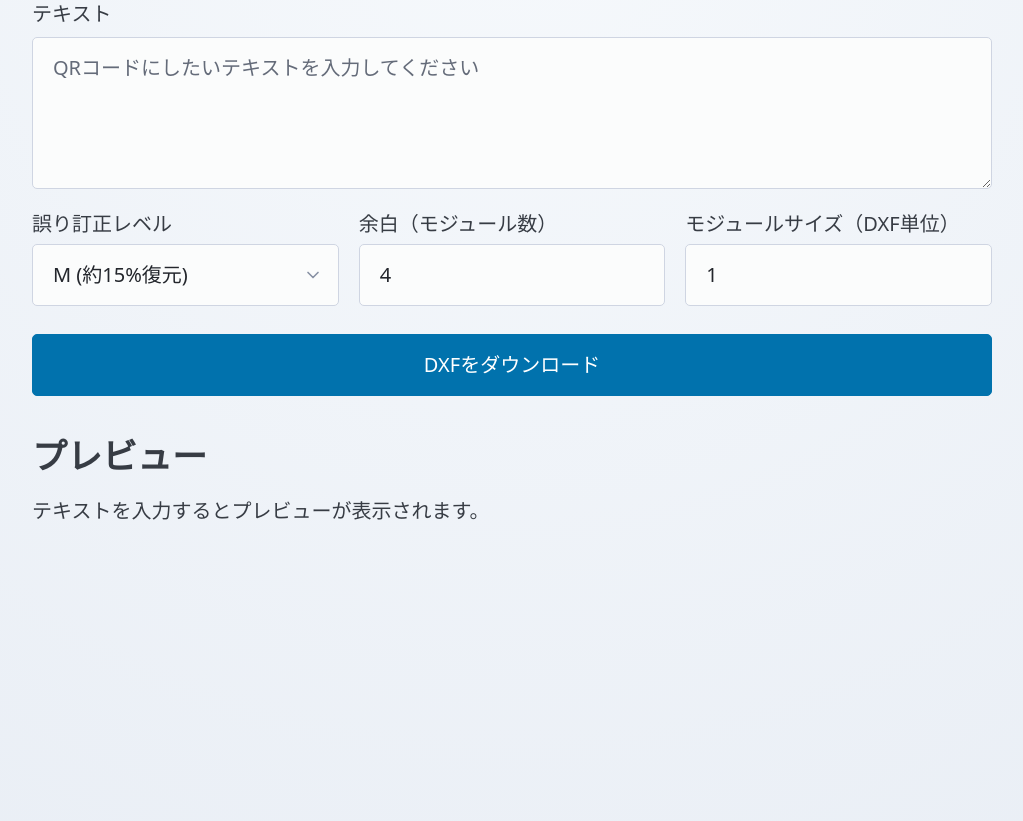
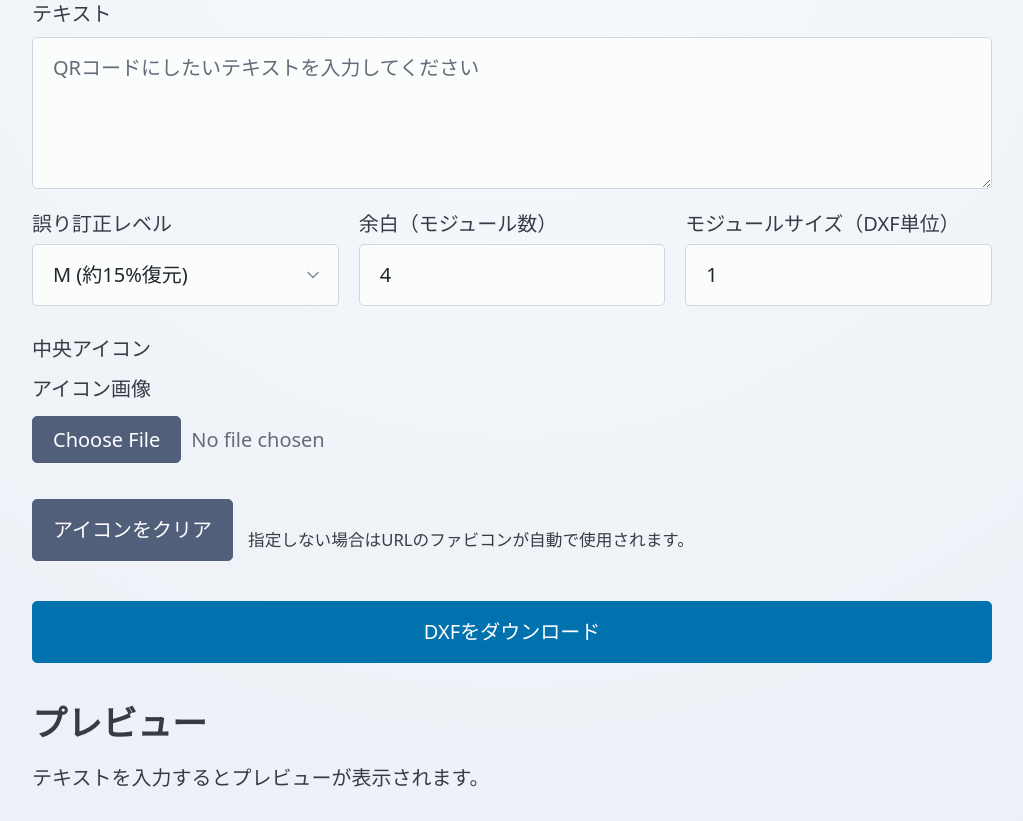
Before and after one commit to apricoze/qr_dxf, a Flask app: page / in a window 1280 px wide. Shown: the part 136-957 px from the top of the page, without its empty margins (128-1151 px from the left). Before the commit the page ends 656 px from the top, so only its background shows below. Run offline with Flask 3, Linux system fonts and the light colour scheme; some libraries are stand-ins or nearby versions.

Commit message:
Add optional center icon overlay to QR preview

```diff
--- a/app.py
+++ b/app.py
@@ -1,12 +1,18 @@
 from __future__ import annotations
 
+import base64
+import binascii
 import io
 from dataclasses import dataclass
 from enum import Enum
-from typing import Dict, Tuple
+from typing import Dict, Optional, Tuple
+from urllib.error import HTTPError, URLError
+from urllib.parse import urlparse
+from urllib.request import Request, urlopen
 
 import ezdxf
 from flask import Flask, jsonify, render_template, request, send_file
+from PIL import Image
 import qrcode
 from qrcode.constants import ERROR_CORRECT_H, ERROR_CORRECT_L, ERROR_CORRECT_M, ERROR_CORRECT_Q
 
@@ -106,6 +112,67 @@ def matrix_to_dxf(matrix: Tuple[Tuple[bool, ...], ...], module_size: float) -> i
     return buffer
 
 
+def decode_data_url(data_url: str) -> Optional[bytes]:
+    if not data_url:
+        return None
+
+    if not data_url.startswith("data:"):
+        return None
+
+    try:
+        header, encoded = data_url.split(",", 1)
+    except ValueError:
+        return None
+
+    if "base64" not in header:
+        return None
+
+    try:
+        return base64.b64decode(encoded, validate=True)
+    except (binascii.Error, ValueError):
+        return None
+
+
+def fetch_favicon(url: str) -> Optional[bytes]:
+    parsed = urlparse(url)
+    if parsed.scheme not in {"http", "https"} or not parsed.netloc:
+        return None
+
+    favicon_url = f"{parsed.scheme}://{parsed.netloc}/favicon.ico"
+    request = Request(favicon_url, headers={"User-Agent": "Mozilla/5.0"})
+
+    try:
+        with urlopen(request, timeout=5) as response:
+            content = response.read()
+    except (HTTPError, URLError, TimeoutError, ValueError, OSError):
+        return None
+
+    if not content or len(content) > 1_000_000:
+        return None
+
+    return content
+
+
+def add_icon_to_image(image: Image.Image, icon_bytes: bytes) -> Image.Image:
+    try:
+        icon = Image.open(io.BytesIO(icon_bytes))
+    except (OSError, ValueError):
+        return image
+
+    image = image.convert("RGBA")
+    icon = icon.convert("RGBA")
+
+    width, height = image.size
+    target_size = max(1, int(min(width, height) * 0.22))
+    icon.thumbnail((target_size, target_size), Image.LANCZOS)
+
+    icon_w, icon_h = icon.size
+    position = ((width - icon_w) // 2, (height - icon_h) // 2)
+
+    image.paste(icon, position, mask=icon)
+    return image
+
+
 def create_app() -> Flask:
     app = Flask(__name__)
 
@@ -137,26 +204,44 @@ def create_app() -> Flask:
             mimetype="image/vnd.dxf",
         )
 
-    @app.get("/api/qr-preview")
+    @app.route("/api/qr-preview", methods=["GET", "POST"])
     def qr_preview():
-        data = (request.args.get("data") or "").strip()
+        if request.method == "GET":
+            payload = {key: value for key, value in request.args.items()}
+        else:
+            payload = request.get_json(silent=True) or {}
+        if not isinstance(payload, dict):
+            payload = {}
+        data = (payload.get("data") or "").strip()
         if not data:
             return jsonify({"message": "入力テキストを指定してください。"}), 400
 
         try:
-            error_correction = ErrorCorrection(request.args.get("errorCorrection", "M"))
+            error_correction = ErrorCorrection(payload.get("errorCorrection", "M"))
         except ValueError:
             return jsonify({"message": "不明な誤り訂正レベルが指定されました。"}), 400
 
         try:
-            border = int(request.args.get("border", 4))
+            border = int(payload.get("border", 4))
         except (TypeError, ValueError):
             return jsonify({"message": "余白の値は整数で指定してください。"}), 400
         if border < 0:
             return jsonify({"message": "余白の値は0以上である必要があります。"}), 400
 
+        icon_bytes = None
+        icon_data_url = payload.get("iconData")
+        if isinstance(icon_data_url, str):
+            icon_bytes = decode_data_url(icon_data_url)
+
+        if icon_bytes is None:
+            icon_bytes = fetch_favicon(data)
+
         qr_code = create_qr_code(data, error_correction, border)
-        image = qr_code.make_image(fill_color="black", back_color="white")
+        image = qr_code.make_image(fill_color="black", back_color="white").convert("RGBA")
+
+        if icon_bytes:
+            image = add_icon_to_image(image, icon_bytes)
+
         buffer = io.BytesIO()
         image.save(buffer, format="PNG")
         buffer.seek(0)
--- a/static/css/style.css
+++ b/static/css/style.css
@@ -34,3 +34,13 @@ textarea {
 .error-dialog {
   width: min(420px, 90vw);
 }
+
+.icon-actions {
+  display: flex;
+  align-items: center;
+  gap: 0.75rem;
+}
+
+.icon-actions small {
+  color: var(--muted-color);
+}
--- a/static/js/main.js
+++ b/static/js/main.js
@@ -2,8 +2,11 @@ const form = document.getElementById("qr-form");
 const previewImage = document.getElementById("qr-preview");
 const previewMessage = document.getElementById("preview-message");
 const errorTemplate = document.getElementById("error-template");
+const iconInput = document.getElementById("icon");
+const clearIconButton = document.getElementById("clear-icon");
 
 let previewTimeout;
+let iconDataUrl = null;
 
 const ERROR_MESSAGES = {
   network: "サーバーとの通信に失敗しました。時間をおいて再度お試しください。",
@@ -34,17 +37,22 @@ function showError(message) {
 
 function buildRequestPayload() {
   const formData = new FormData(form);
-  return {
+  const payload = {
     data: formData.get("data") ?? "",
     errorCorrection: formData.get("errorCorrection") ?? "M",
     border: formData.get("border") ?? 4,
     moduleSize: formData.get("moduleSize") ?? 1,
   };
+
+  if (iconDataUrl) {
+    payload.iconData = iconDataUrl;
+  }
+
+  return payload;
 }
 
 async function updatePreview() {
   const payload = buildRequestPayload();
-  const params = new URLSearchParams(payload);
 
   if (!payload.data.trim()) {
     previewImage.src = "";
@@ -56,10 +64,13 @@ async function updatePreview() {
   previewMessage.textContent = "プレビューを生成しています…";
 
   try {
-    const response = await fetch(`/api/qr-preview?${params.toString()}`, {
+    const response = await fetch(`/api/qr-preview`, {
+      method: "POST",
       headers: {
         "Accept": "image/png",
+        "Content-Type": "application/json",
       },
+      body: JSON.stringify(payload),
     });
 
     if (!response.ok) {
@@ -131,3 +142,40 @@ form.addEventListener("submit", async (event) => {
 window.addEventListener("DOMContentLoaded", () => {
   updatePreview();
 });
+
+iconInput.addEventListener("change", () => {
+  const [file] = iconInput.files ?? [];
+
+  if (!file) {
+    iconDataUrl = null;
+    updatePreview();
+    return;
+  }
+
+  if (!file.type.startsWith("image/")) {
+    showError("画像ファイルを選択してください。");
+    iconInput.value = "";
+    iconDataUrl = null;
+    updatePreview();
+    return;
+  }
+
+  const reader = new FileReader();
+  reader.addEventListener("load", () => {
+    iconDataUrl = typeof reader.result === "string" ? reader.result : null;
+    updatePreview();
+  });
+  reader.addEventListener("error", () => {
+    showError("画像の読み込みに失敗しました。別のファイルを試してください。");
+    iconInput.value = "";
+    iconDataUrl = null;
+    updatePreview();
+  });
+  reader.readAsDataURL(file);
+});
+
+clearIconButton.addEventListener("click", () => {
+  iconInput.value = "";
+  iconDataUrl = null;
+  updatePreview();
+});
--- a/templates/index.html
+++ b/templates/index.html
@@ -41,6 +41,18 @@
             </label>
           </div>
 
+          <fieldset>
+            <legend>中央アイコン</legend>
+            <label for="icon">
+              アイコン画像
+              <input type="file" id="icon" name="icon" accept="image/*" />
+            </label>
+            <div class="icon-actions">
+              <button type="button" id="clear-icon" class="secondary">アイコンをクリア</button>
+              <small>指定しない場合はURLのファビコンが自動で使用されます。</small>
+            </div>
+          </fieldset>
+
           <button type="submit" id="download-btn">DXFをダウンロード</button>
         </form>
       </section>
```
